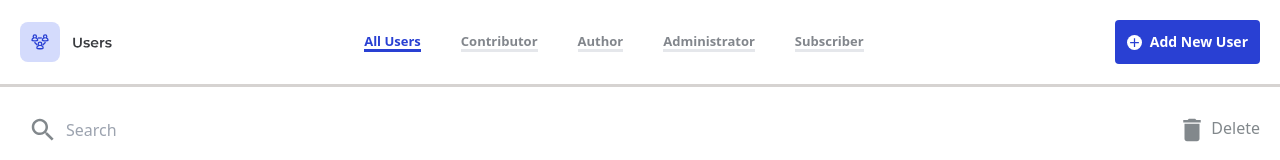
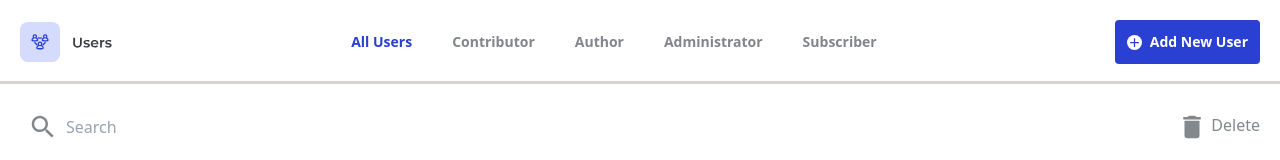
Before and after one commit to berfinkucuk01/privia-security-webtask, a React (Vite) app: page / in a window 1280 px wide. Shown: the top 160 px of the page. Built offline with nearby package versions, Linux system fonts and the light colour scheme.

Commit message:
fix:navbar-activetab-style-fixed

```diff
--- a/src/components/Navbar.jsx
+++ b/src/components/Navbar.jsx
@@ -6,57 +6,63 @@ import { GlobalContext } from "../context/GlobalContext";
 function Navbar() {
   const { setActiveTab, activeTab } = useContext(GlobalContext);
 
+  const MAP_TABS_BORDER = {
+    "All Users": { width: "60", pos: "500" },
+    Contributor: { width: "70", pos: "600" },
+    Author: { width: "60", pos: "700" },
+    Administrator: { width: "70", pos: "800" },
+    Subscriber: { width: "70", pos: "920" },
+  };
+
   return (
-    <nav className="flex justify-between items-center p-5 border-b-[3px] border-stone-300">
+    <nav className="flex justify-between items-center p-5  relative">
       <img src={NavbarIcon} alt="navbar-icon" />
-      <ul className="flex space-x-10 text-primary leading-4 text-[13px] font-semibold">
+      <ul className="flex space-x-10 text-primary leading-4 text-sm  font-semibold ">
         <li
-          className={`border-b-[3px] ${
-            activeTab === "All Users" ? "border-buttonBlue text-buttonBlue" : ""
+          className={`${
+            activeTab === "All Users" ? "text-buttonBlue" : ""
           } cursor-pointer`}
           onClick={() => setActiveTab("All Users")}
         >
           All Users
         </li>
         <li
-          className={`border-b-[3px] ${
-            activeTab === "Contributor"
-              ? "border-buttonBlue text-buttonBlue"
-              : ""
+          className={` ${
+            activeTab === "Contributor" ? " text-buttonBlue" : ""
           } cursor-pointer `}
           onClick={() => setActiveTab("Contributor")}
         >
           Contributor
         </li>
         <li
-          className={`border-b-[3px] ${
-            activeTab === "Author" ? "border-buttonBlue text-buttonBlue" : ""
+          className={`${
+            activeTab === "Author" ? " text-buttonBlue" : ""
           } cursor-pointer `}
           onClick={() => setActiveTab("Author")}
         >
           Author
         </li>
         <li
-          className={`border-b-[3px] ${
-            activeTab === "Administrator"
-              ? "border-buttonBlue text-buttonBlue"
-              : ""
+          className={`${
+            activeTab === "Administrator" ? " text-buttonBlue" : ""
           } cursor-pointer `}
           onClick={() => setActiveTab("Administrator")}
         >
           Administrator
         </li>
         <li
-          className={`border-b-[3px] ${
-            activeTab === "Subscriber"
-              ? "border-buttonBlue text-buttonBlue"
-              : ""
+          className={` ${
+            activeTab === "Subscriber" ? " text-buttonBlue" : ""
           } cursor-pointer `}
           onClick={() => setActiveTab("Subscriber")}
         >
           Subscriber
         </li>
       </ul>
+
+      <div
+        className={` bg-stone-300 w-screen h-[3px] left-0 absolute bottom-0 before:absolute before:w-[${MAP_TABS_BORDER[activeTab].width}px] before:h-[3px] before:left-[${MAP_TABS_BORDER[activeTab]?.pos}px] before:bg-buttonBlue`}
+      ></div>
       <UserFormModal />
     </nav>
   );
--- a/src/components/SearchBar.jsx
+++ b/src/components/SearchBar.jsx
@@ -4,8 +4,14 @@ import DeleteIcon from "@mui/icons-material/Delete";
 import { GlobalContext } from "../context/GlobalContext";
 
 function SearchBar() {
-  const { users, setUsers, selectedRows, searchValue, setSearchValue } =
-    useContext(GlobalContext);
+  const {
+    users,
+    setUsers,
+    selectedRows,
+    searchValue,
+    setSearchValue,
+    setSelectedRows,
+  } = useContext(GlobalContext);
 
   const handleDelete = () => {
     const isConfirmed = window.confirm(
@@ -16,6 +22,7 @@ function SearchBar() {
         (user) => !selectedRows.find((row) => row.id === user.id)
       );
       setUsers(newUsers);
+      setSelectedRows([]);
     }
   };
 
```
